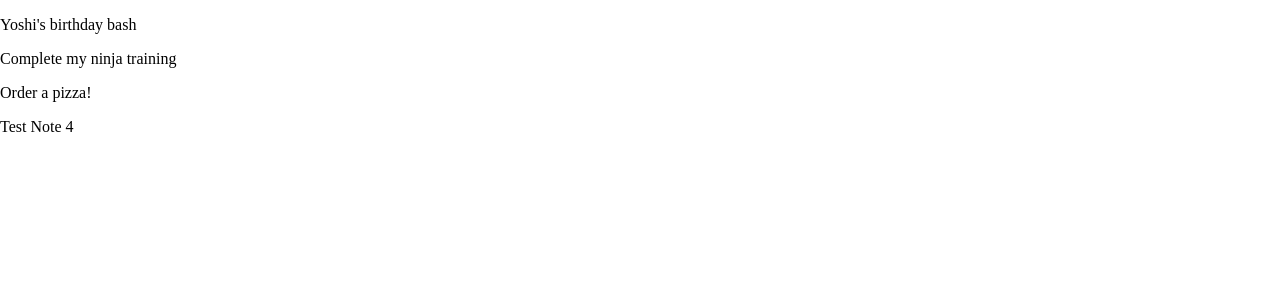
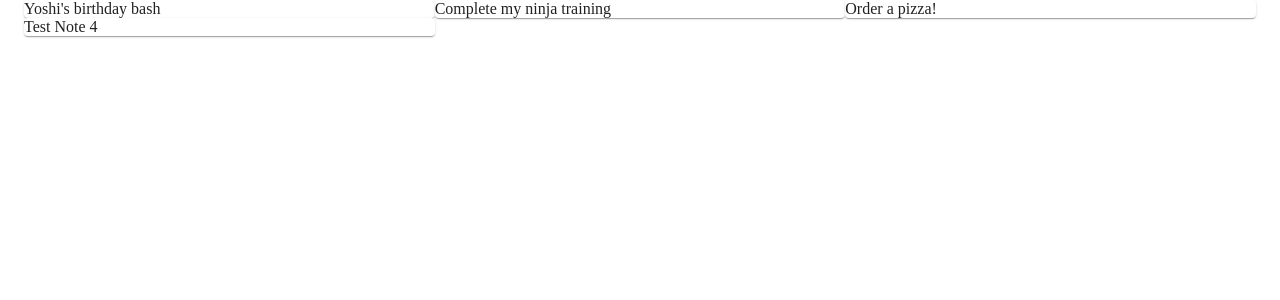
Before and after one commit to kelvin9314/material-ui-practice, a React (Create React App) app: page / in a window 1280 px wide. Shown: the top 300 px of the page. Built offline with nearby package versions, Linux system fonts and the light colour scheme; data requests are answered from the project's data file.

Commit message:
Grid layout for notes page

```diff
--- a/src/pages/Notes.js
+++ b/src/pages/Notes.js
@@ -1,4 +1,9 @@
 import React, { useEffect, useState } from 'react'
+
+import Grid from '@material-ui/core/Grid';
+import Paper from '@material-ui/core/Paper';
+import { Container } from '@material-ui/core';
+
 
 export default function Notes() {
   const [notes, setNotes] = useState([])
@@ -10,10 +15,29 @@
   }, [])
 
   return (
-    <div>
-      {notes.map( note => (
-        <p key={note.id}> {note.title} </p>
-      ))}
-    </div>
+    <Container>
+      {/* <Grid container>
+        <Grid item xs={12} sm={6} md={3}>
+          <Paper>1</Paper>
+        </Grid>
+        <Grid item xs={12} sm={6} md={3}>
+          <Paper>2</Paper>
+        </Grid>
+        <Grid item xs={12} sm={6} md={3}>
+          <Paper>3</Paper>
+        </Grid>
+        <Grid item xs={12} sm={6} md={3}>
+          <Paper>4</Paper>
+        </Grid>
+      </Grid> */}
+
+      <Grid container >
+        {notes.map( note => (
+          <Grid item key={note.id} xs={12} md={6} lg={4}>
+            <Paper>{ note.title }</Paper>
+          </Grid>
+        ))}
+      </Grid>
+    </Container>
   )
 }
```
